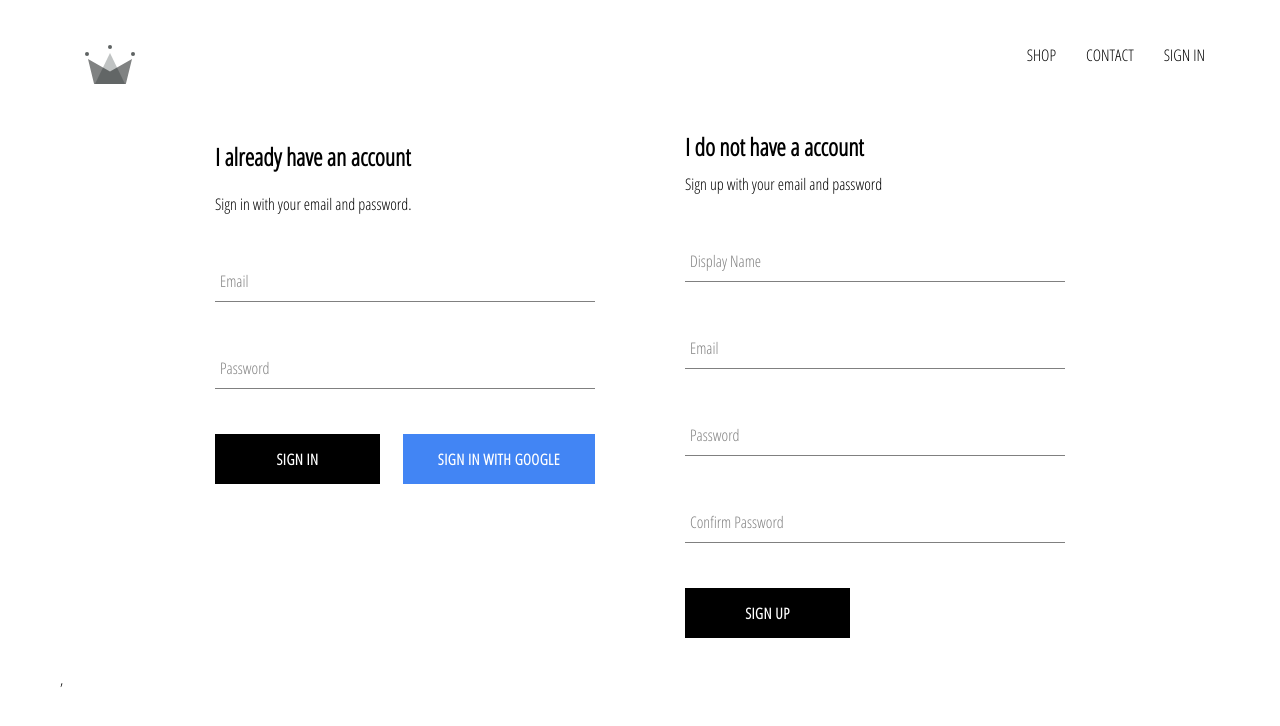
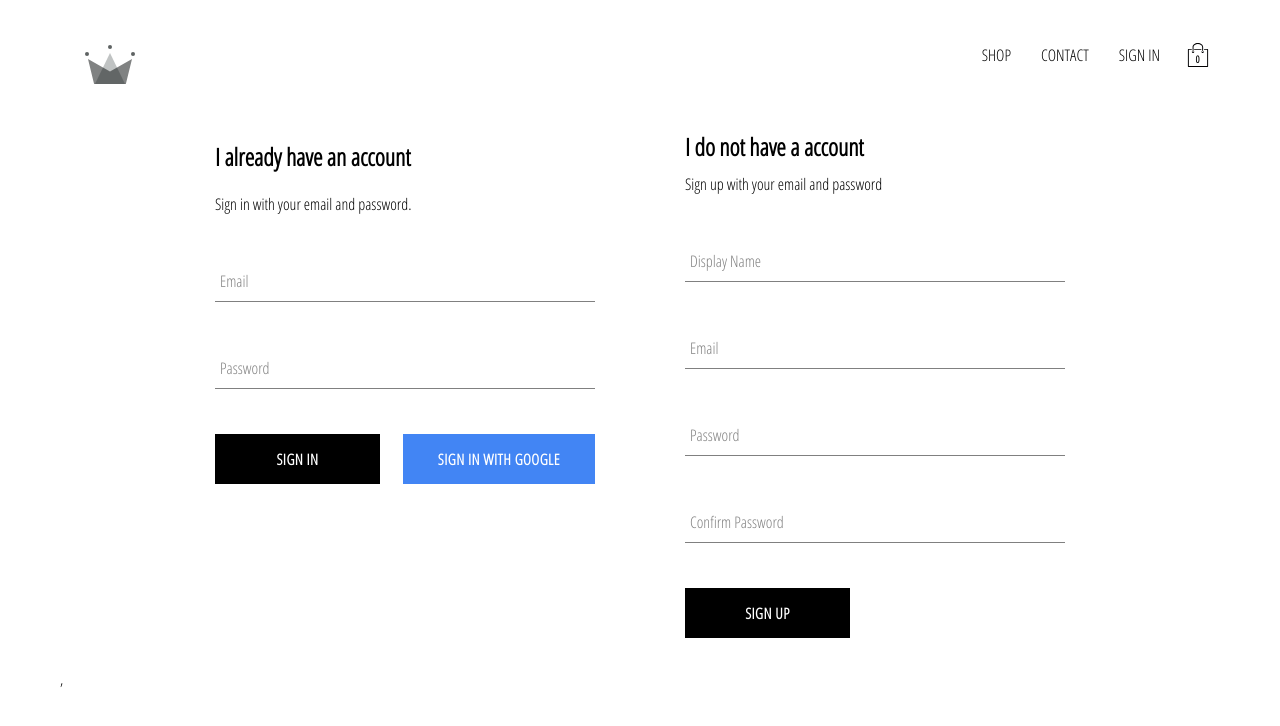
Before and after one commit to rgala98/crwn-clothing, a React (Create React App) app: page /signin in a window 1280 px wide. Shown: the top 726 px of the page. Built offline with nearby package versions, Linux system fonts and the light colour scheme; no server answers.

Commit message:
cart icon added and cart dropdown component added also implemneted cart reducer

```diff
--- /dev/null
+++ b/src/components/cart-dropdown/cart-dropdown.component.jsx
@@ -0,0 +1,20 @@
+import React from 'react';
+
+import CustomButton from '../custom-button/custom-button.component';
+
+import './cart-dropdown.styles.scss';
+
+
+const CartDropdown = () => (
+
+    <div className='cart-dropdown'>
+        <div className='cart-items'/>
+
+        <CustomButton>GO TO CHECKOUT</CustomButton>
+
+
+    </div>
+
+);
+
+export default CartDropdown;
--- /dev/null
+++ b/src/components/cart-dropdown/cart-dropdown.styles.scss
@@ -0,0 +1,24 @@
+.cart-dropdown {
+    position: absolute;
+    width: 240px;
+    height: 340px;
+    display: flex;
+    flex-direction: column;
+    padding: 20px;
+    border: 1px solid black;
+    background-color: white;
+    top: 90px;
+    right: 40px;
+    z-index: 5;
+
+    .cart-items {
+      height: 240px;
+      display: flex;
+      flex-direction: column;
+      overflow: scroll;
+    }
+
+    button {
+      margin-top: auto;
+    }
+  }
--- /dev/null
+++ b/src/components/cart-icon/cart-icon.component.jsx
@@ -0,0 +1,26 @@
+import React from 'react';
+
+import {ReactComponent as ShoppingIcon} from '../../assets/shopping-bag.svg';
+
+import {connect} from 'react-redux';
+
+import {toggleCartHidden} from '../../redux/cart/cart.actions';
+
+import './cart-icon.styles.scss';
+
+const CartIcon = ({toggleCartHidden}) => (
+
+    <div className='cart-icon' onClick = {toggleCartHidden}>
+
+        <ShoppingIcon className='shopping-icon'/>
+        <span className='item-count'>0</span>
+
+
+    </div>
+);
+
+const mapsDispatchToProps = dispatch => ({
+    toggleCartHidden: () => dispatch(toggleCartHidden())
+});
+
+export default connect(null, mapsDispatchToProps)(CartIcon);
--- /dev/null
+++ b/src/components/cart-icon/cart-icon.styles.scss
@@ -0,0 +1,21 @@
+.cart-icon {
+    width: 45px;
+    height: 45px;
+    position: relative;
+    display: flex;
+    align-items: center;
+    justify-content: center;
+    cursor: pointer;
+
+    .shopping-icon {
+      width: 24px;
+      height: 24px;
+    }
+
+    .item-count {
+      position: absolute;
+      font-size: 10px;
+      font-weight: bold;
+      bottom: 12px;
+    }
+  }
--- a/src/components/header/header.component.jsx
+++ b/src/components/header/header.component.jsx
@@ -8,8 +8,11 @@ import './header.styles.scss';
 import {ReactComponent as Logo} from '../../assets/crown.svg';
 import {auth} from '../../firebase/firebase.utils';
 
+import CartIcon from '../cart-icon/cart-icon.component';
+import CartDropdown from '../cart-dropdown/cart-dropdown.component';
 
-const Header = ({currentUser}) => (
+
+const Header = ({currentUser, hidden}) => (
 
     <div className='header'>
         <Link to='/' className='logo-container'><Logo className='logo'/></Link>
@@ -21,9 +24,16 @@ const Header = ({currentUser}) => (
                 <div className='option' onClick = {() => auth.signOut()}>SIGN OUT</div>
                 :
                 <Link className='option' to='/signin'>SIGN IN</Link>
+
             }
+        <CartIcon />
 
         </div>
+        {
+            hidden ? null : <CartDropdown/>
+        }
+
+
 
     </div>
 
@@ -31,9 +41,10 @@ const Header = ({currentUser}) => (
 
 );
 
-const mapStatetoProps = state => ({
+const mapStatetoProps = ({user:{currentUser}, cart: {hidden}}) => ({
 
-    currentUser: state.user.currentUser
+    currentUser,
+    hidden
 
 });
 
--- /dev/null
+++ b/src/redux/cart/cart.actions.js
@@ -0,0 +1,5 @@
+import CartActionTypes from './cart.types';
+
+export const toggleCartHidden = () => ({
+    type: CartActionTypes.TOGGLE_CART_HIDDEN
+});
--- /dev/null
+++ b/src/redux/cart/cart.reducer.js
@@ -0,0 +1,23 @@
+
+import CartActionTypes from './cart.types';
+
+const INITIAL_STATE = {
+    hidden:true
+};
+
+const cartReducer = (state = INITIAL_STATE, action)=> {
+
+    switch(action.type){
+
+        case CartActionTypes.TOGGLE_CART_HIDDEN:
+            return{
+                ...state,
+                hidden: !state.hidden
+            }
+
+        default:
+            return state;
+    }
+}
+
+export default cartReducer;
--- /dev/null
+++ b/src/redux/cart/cart.types.js
@@ -0,0 +1,5 @@
+const CartActionTypes = {
+    TOGGLE_CART_HIDDEN:'TOGGLE_CART_HIDDEN'
+};
+
+export default CartActionTypes;
--- a/src/redux/root-reducer.js
+++ b/src/redux/root-reducer.js
@@ -1,7 +1,9 @@
 import {combineReducers} from 'redux';
 
 import userReducer from './user/user.reducer';
+import cartReducer from './cart/cart.reducer';
 
 export default combineReducers({
-    user: userReducer
+    user: userReducer,
+    cart: cartReducer
 });
```
Also changed, not shown: src/assets/shopping-bag.svg (added).
